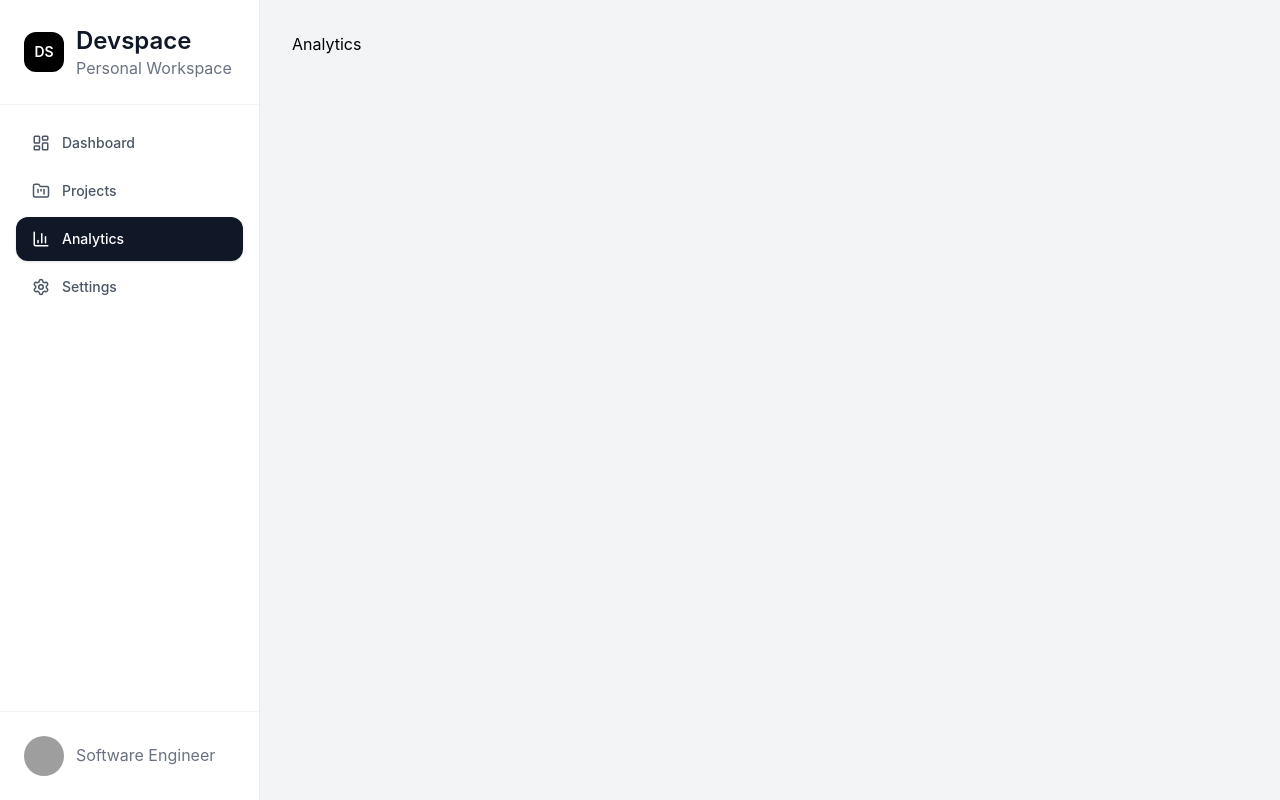
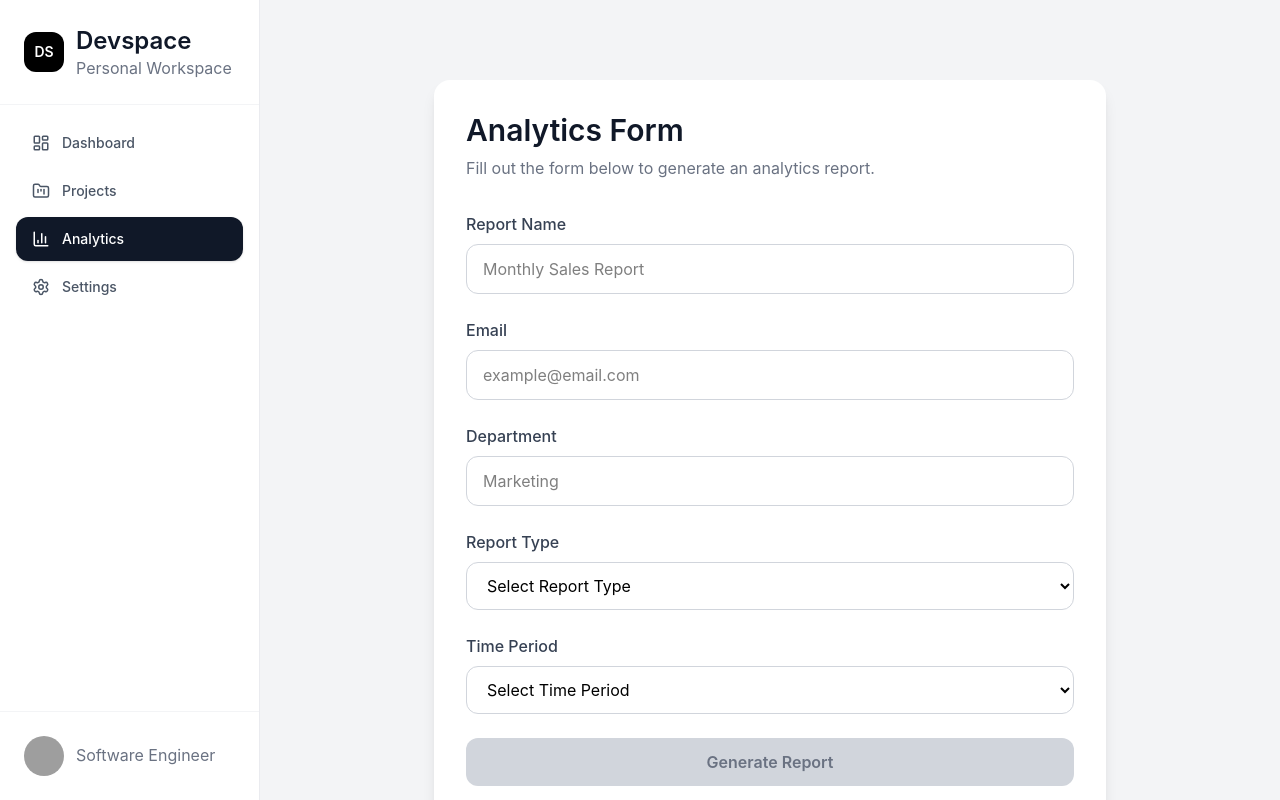
Before and after one commit to deepkanwarsingh/Horizon, a React (Vite) app: page /analytics in a window 1280 px wide. Built offline with nearby package versions, Linux system fonts and the light colour scheme; grey boxes are pictures that could not be loaded.

Commit message:
Conditional Schema Alerts

```diff
--- a/src/pages/Analytics.tsx
+++ b/src/pages/Analytics.tsx
@@ -1,8 +1,302 @@
+import React, { useState } from "react";
 
 const Analytics = () => {
+  const [form, setForm] = useState({
+    reportName: "",
+    email: "",
+    department: "",
+    reportType: "",
+    timePeriod: "",
+  });
+
+  const [errors, setErrors] = useState({
+    reportName: "",
+    email: "",
+    department: "",
+    reportType: "",
+    timePeriod: "",
+  });
+
+  const validateField = (
+    name: keyof typeof form,
+    value: string
+  ): string => {
+    switch (name) {
+      case "reportName":
+        if (value.trim() === "") return "Report name is required.";
+        if (value.length < 3) return "Minimum 3 characters.";
+        return "";
+
+      case "email":
+        if (value.trim() === "") return "Email is required.";
+        if (!/^[^\s@]+@[^\s@]+\.[^\s@]+$/.test(value))
+          return "Enter a valid email address.";
+        return "";
+
+      case "department":
+        if (value.trim() === "") return "Department is required.";
+        if (!/^[A-Za-z ]+$/.test(value))
+          return "Only letters are allowed.";
+        return "";
+
+      case "reportType":
+        if (value === "") return "Please select a report type.";
+        return "";
+
+      case "timePeriod":
+        if (value === "") return "Please select a time period.";
+        return "";
+
+      default:
+        return "";
+    }
+  };
+
+  const handleChange = (
+    e: React.ChangeEvent<HTMLInputElement>
+  ) => {
+    const name = e.target.name as keyof typeof form;
+    const value = e.target.value;
+
+    setForm((prev) => ({
+      ...prev,
+      [name]: value,
+    }));
+
+    setErrors((prev) => ({
+      ...prev,
+      [name]: validateField(name, value),
+    }));
+  };
+
+  const handleReportTypeChange = (
+    e: React.ChangeEvent<HTMLSelectElement>
+  ) => {
+    const value = e.target.value;
+
+    const allowedTypes = [
+      "Sales",
+      "Marketing",
+      "Finance",
+      "Operations",
+    ];
+
+    if (!allowedTypes.includes(value)) return;
+
+    setForm((prev) => ({
+      ...prev,
+      reportType: value,
+    }));
+
+    setErrors((prev) => ({
+      ...prev,
+      reportType: "",
+    }));
+  };
+
+  const handleTimePeriodChange = (
+    e: React.ChangeEvent<HTMLSelectElement>
+  ) => {
+    const value = e.target.value;
+
+    const allowedPeriods = [
+      "Daily",
+      "Weekly",
+      "Monthly",
+      "Yearly",
+    ];
+
+    if (!allowedPeriods.includes(value)) return;
+
+    setForm((prev) => ({
+      ...prev,
+      timePeriod: value,
+    }));
+
+    setErrors((prev) => ({
+      ...prev,
+      timePeriod: "",
+    }));
+  };
+
+  const isFormValid =
+    Object.values(errors).every((error) => error === "") &&
+    Object.values(form).every((value) => value.trim() !== "");
+
+  const handleSubmit = (
+    e: React.FormEvent<HTMLFormElement>
+  ) => {
+    e.preventDefault();
+
+    if (!isFormValid) return;
+
+    alert("Analytics form submitted successfully!");
+  };
+
+  const inputStyle =
+    "w-full rounded-xl border border-gray-300 bg-white px-4 py-3 outline-none transition duration-200 focus:border-blue-500 focus:ring-2 focus:ring-blue-100";
+
   return (
-    <div>Analytics</div>
-  )
-}
+    <div className="min-h-screen bg-gray-100 px-6 py-12">
+      <div className="mx-auto max-w-2xl rounded-2xl bg-white p-8 shadow-lg">
 
-export default Analytics
+        <h1 className="text-3xl font-bold text-gray-900">
+          Analytics Form
+        </h1>
+
+        <p className="mt-2 text-gray-500">
+          Fill out the form below to generate an analytics report.
+        </p>
+
+        <form onSubmit={handleSubmit} className="mt-8 space-y-6">
+
+          {/* Report Name */}
+          <div>
+            <label className="mb-2 block font-medium text-gray-700">
+              Report Name
+            </label>
+
+            <input
+              type="text"
+              name="reportName"
+              value={form.reportName}
+              onChange={handleChange}
+              className={inputStyle}
+              placeholder="Monthly Sales Report"
+            />
+
+            {errors.reportName && (
+              <p className="mt-2 text-sm text-red-500">
+                {errors.reportName}
+              </p>
+            )}
+          </div>
+
+          {/* Email */}
+          <div>
+            <label className="mb-2 block font-medium text-gray-700">
+              Email
+            </label>
+
+            <input
+              type="email"
+              name="email"
+              value={form.email}
+              onChange={handleChange}
+              className={inputStyle}
+              placeholder="example@email.com"
+            />
+
+            {errors.email && (
+              <p className="mt-2 text-sm text-red-500">
+                {errors.email}
+              </p>
+            )}
+          </div>
+
+          {/* Department */}
+          <div>
+            <label className="mb-2 block font-medium text-gray-700">
+              Department
+            </label>
+
+            <input
+              type="text"
+              name="department"
+              value={form.department}
+              onChange={handleChange}
+              className={inputStyle}
+              placeholder="Marketing"
+            />
+
+            {errors.department && (
+              <p className="mt-2 text-sm text-red-500">
+                {errors.department}
+              </p>
+            )}
+          </div>
+
+          {/* Report Type */}
+          <div>
+            <label className="mb-2 block font-medium text-gray-700">
+              Report Type
+            </label>
+
+            <select
+              value={form.reportType}
+              onChange={handleReportTypeChange}
+              className={inputStyle}
+            >
+              <option value="">Select Report Type</option>
+              <option value="Sales">Sales</option>
+              <option value="Marketing">Marketing</option>
+              <option value="Finance">Finance</option>
+              <option value="Operations">Operations</option>
+            </select>
+
+            {errors.reportType && (
+              <p className="mt-2 text-sm text-red-500">
+                {errors.reportType}
+              </p>
+            )}
+          </div>
+
+          {/* Time Period */}
+          <div>
+            <label className="mb-2 block font-medium text-gray-700">
+              Time Period
+            </label>
+
+            <select
+              value={form.timePeriod}
+              onChange={handleTimePeriodChange}
+              className={inputStyle}
+            >
+              <option value="">Select Time Period</option>
+              <option value="Daily">Daily</option>
+              <option value="Weekly">Weekly</option>
+              <option value="Monthly">Monthly</option>
+              <option value="Yearly">Yearly</option>
+            </select>
+
+            {errors.timePeriod && (
+              <p className="mt-2 text-sm text-red-500">
+                {errors.timePeriod}
+              </p>
+            )}
+          </div>
+
+          <button
+            type="submit"
+            disabled={!isFormValid}
+            className={`w-full rounded-xl py-3 font-semibold transition ${
+              isFormValid
+                ? "bg-blue-600 text-white hover:bg-blue-700"
+                : "cursor-not-allowed bg-gray-300 text-gray-500"
+            }`}
+          >
+            Generate Report
+          </button>
+
+        </form>
+
+        <div className="mt-8 rounded-xl bg-gray-50 p-5">
+          <h2 className="mb-4 text-lg font-semibold text-gray-900">
+            Live Preview
+          </h2>
+
+          <div className="space-y-2 text-sm text-gray-700">
+            <p><strong>Report:</strong> {form.reportName}</p>
+            <p><strong>Email:</strong> {form.email}</p>
+            <p><strong>Department:</strong> {form.department}</p>
+            <p><strong>Report Type:</strong> {form.reportType}</p>
+            <p><strong>Time Period:</strong> {form.timePeriod}</p>
+          </div>
+        </div>
+
+      </div>
+    </div>
+  );
+};
+
+export default Analytics;
```
